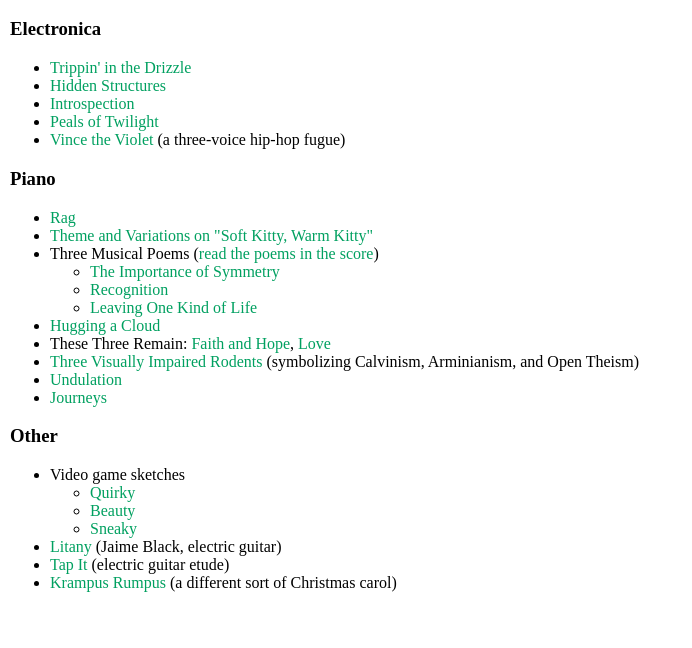
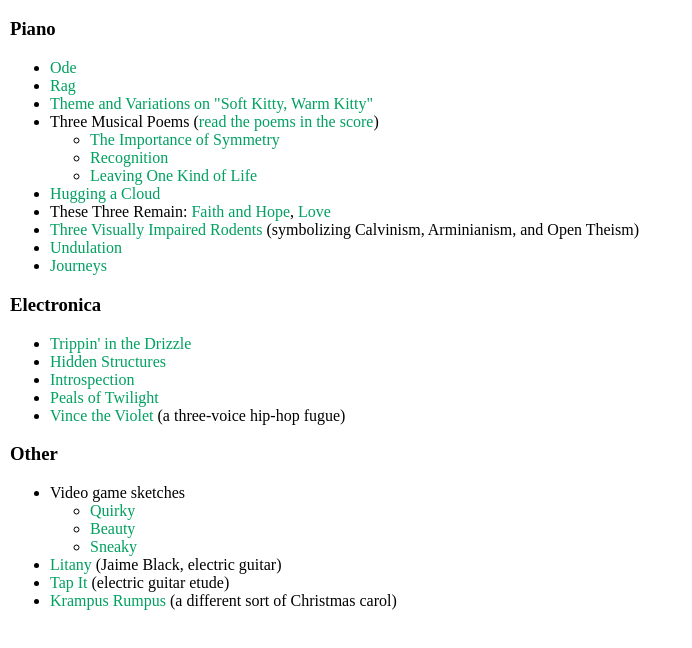
Before and after one commit to BradleyKH/music, a plain HTML site: page index.html in a window 1280 px wide. Shown: the part 50-698 px from the top of the page, without its empty margins (0-692 px from the left). Drawn offline with Linux system fonts and the light colour scheme.

Commit message:
Added Ode

```diff
--- a/index.html
+++ b/index.html
@@ -25,17 +25,13 @@
 <body>
 <h1>Some Compositions by Bradley Harris</h1>
 
-<h3>Electronica</h3>
-<ul>
-	<li><a href="drizzle.mp3">Trippin' in the Drizzle</a></li>
-	<li><a href="hidden structures.mp3">Hidden Structures</a></li>
-	<li><a href="introspection.mp3">Introspection</a></li>
-	<li><a href="peals of twilight.mp3">Peals of Twilight</a></li>
-	<li><a href="vince.mp3">Vince the Violet</a> (a three-voice hip-hop fugue)</li>
-</ul>
+<!--
+<audio controls><source src="ode.mp3" type="audio/mpeg"></audio>
+-->
 
 <h3>Piano</h3>
 <ul>
+    <li><a href="ode.mp3">Ode</a></li>
 	<li><a href="rag.mp3">Rag</a></li>
 	<li><a href="kitty.mp3">Theme and Variations on &quot;Soft Kitty, Warm Kitty&quot;</a></li>
 	<li>Three Musical Poems (<a href="poems.pdf">read the poems in the score</a>)</li>
@@ -51,6 +47,15 @@
 	<li><a href="journeys.mp3">Journeys</a></li>
 </ul>
 
+<h3>Electronica</h3>
+<ul>
+	<li><a href="drizzle.mp3">Trippin' in the Drizzle</a></li>
+	<li><a href="hidden structures.mp3">Hidden Structures</a></li>
+	<li><a href="introspection.mp3">Introspection</a></li>
+	<li><a href="peals of twilight.mp3">Peals of Twilight</a></li>
+	<li><a href="vince.mp3">Vince the Violet</a> (a three-voice hip-hop fugue)</li>
+</ul>
+
 <h3>Other</h3>
 <ul>
 	<li>Video game sketches</li>
```
Also changed, not shown: 1 other file.
